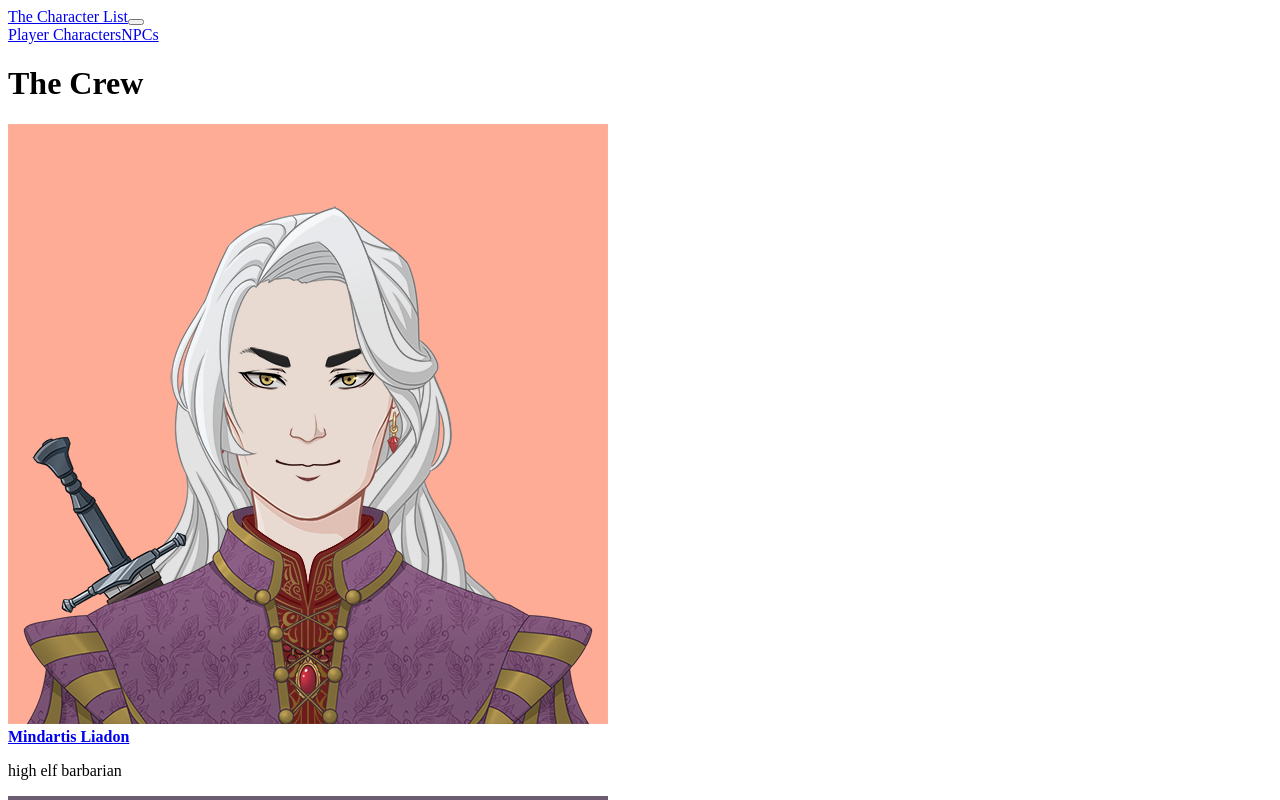
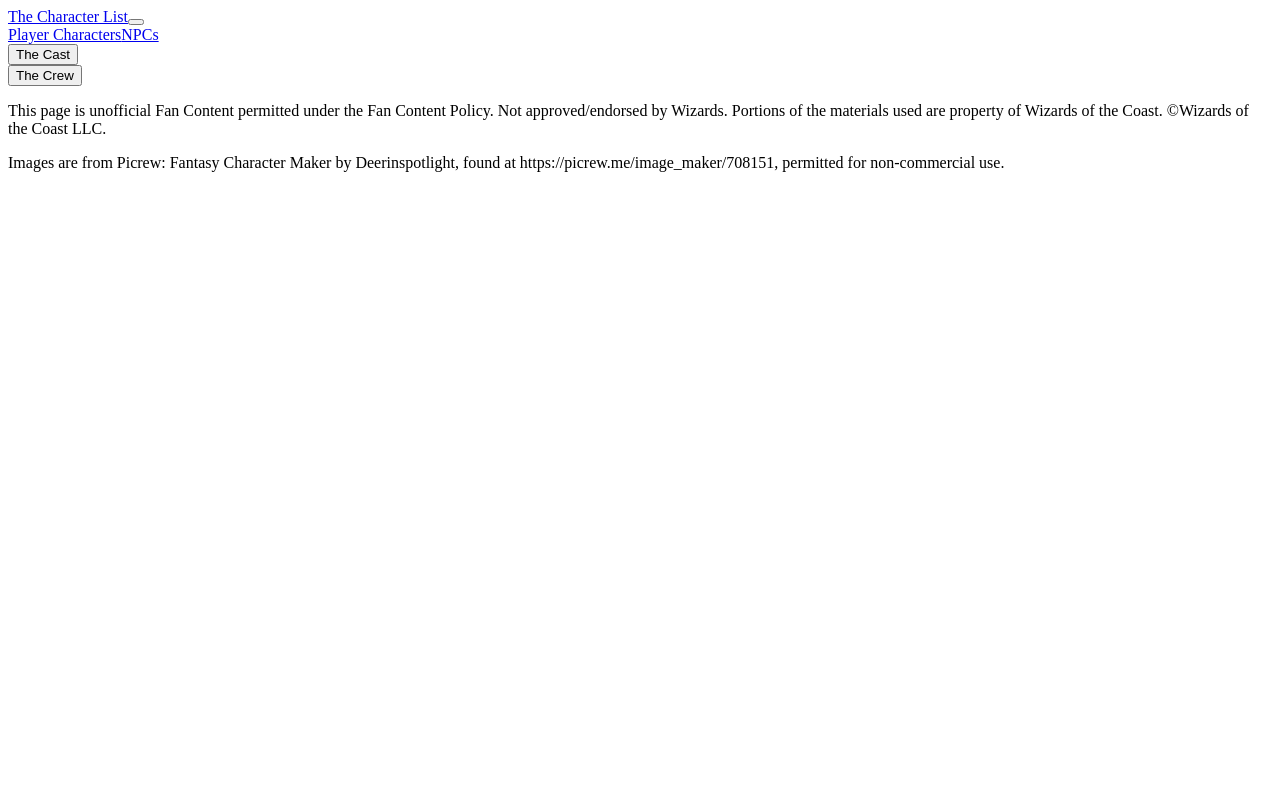
Before and after one commit to kaschul/PlayerCharacters, a React (Create React App) app in the folder frontend/: page / in a window 1280 px wide. Shown: the top 800 px of the page. Built offline with nearby package versions, Linux system fonts and the light colour scheme; the HTML template or start-up script is replaced by a standard one.

Commit message:
added homescreen

```diff
--- /dev/null
+++ b/frontend/src/screens/CharacterListScreen.js
@@ -0,0 +1,21 @@
+import React from 'react'
+import { Row, Col } from 'react-bootstrap'
+import characters from '../characters'
+import Character from '../components/Character'
+
+const CharacterListScreen = () => {
+  return (
+    <>
+        <h1>The Crew</h1>
+        <Row>
+            {characters.map((character) => (
+                <Col sm={12} md={6} lg={4} xl={3}>
+                    <Character character={character} />
+                </Col>
+            ))}
+        </Row>
+    </>
+  )
+}
+
+export default CharacterListScreen
--- a/frontend/src/screens/HomeScreen.js
+++ b/frontend/src/screens/HomeScreen.js
@@ -1,21 +1,44 @@
-import React from 'react'
-import { Row, Col } from 'react-bootstrap'
-import characters from '../characters'
-import Character from '../components/Character'
+import React from "react";
+import { Card, Row, Col, ListGroup, ListGroupItem, Button } from 'react-bootstrap'
+import { useNavigate } from "react-router-dom";
 
 const HomeScreen = () => {
-  return (
+
+    const navigate = useNavigate()
+    const goToPCs = () => {
+        navigate('/characters')
+    }
+    const goToNPCs = () => {
+        navigate('/npcs')
+    }
+
+    return(
         <>
-        <h1>The Crew</h1>
+            <Card>
                 <Row>
-            {characters.map((character) => (
-                <Col sm={12} md={6} lg={4} xl={3}>
-                    <Character character={character} />
+                    <Col>
+                        <Button
+                            className='btn-block btn-dark my-3'
+                            type='button'
+                            onClick={goToPCs}
+                        >
+                            The Cast
+                        </Button>
                     </Col>
-            ))}
+                    <Col>
+                       <Button
+                            className='btn-block btn-dark my-3'
+                            type='button'
+                            onClick={goToNPCs}
+                        >
+                            The Crew
+                        </Button>
+                    </Col>
                 </Row>
+            </Card>
         </>
     )
+
 }
 
 export default HomeScreen
```
Lines whose indentation alone changed are shown as unchanged.
